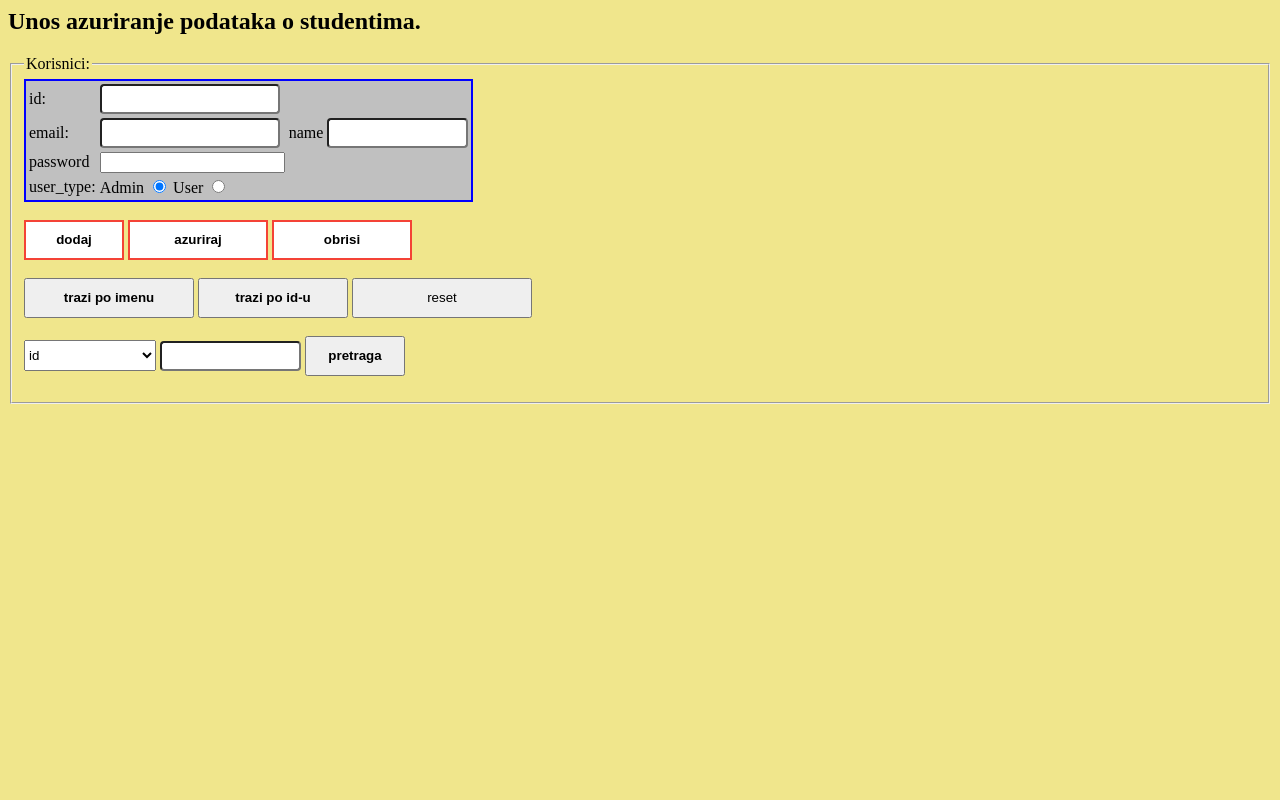
After one commit to AleLesa22/KompjuterBiblioteka, a PHP site: page /loginsystem/crud.php in a window 1280 px wide. The commit adds this page. Run offline with PHP 8.4, Linux system fonts and the light colour scheme.

Commit message:
adding crud opperations on database to admin

```diff
--- a/Kompjuterska_Biblioteka/loginsystem/admin_page.php
+++ b/Kompjuterska_Biblioteka/loginsystem/admin_page.php
@@ -33,6 +33,10 @@ if(!isset($_SESSION['admin_name'])){
       <a href="login_form.php" class="btn">login</a>
       <a href="register_form.php" class="btn">registracija</a>
       <a href="logout.php" class="btn">logout</a>
+      <a href="crud.php" class="btn"> Upravljajte sa clanovima baze </a>
+   </div>
+
+
    </div>
 
 </div>
--- /dev/null
+++ b/Kompjuterska_Biblioteka/loginsystem/crud.php
@@ -0,0 +1,332 @@
+<html>
+<head>
+ <title> Podaci o studentima </title>
+ <style type="text/css">
+   .auto-style1 {
+    border: 2px solid #0000FF;
+    background-color: #C0C0C0;
+  }
+  <style>
+  .button {
+    background-color: #4CAF50;
+    border: none;
+    color: white;
+    padding: 16px 32px;
+    text-align: center;
+    text-decoration: none;
+    display: inline-block;
+    font-size: 16px;
+    margin: 4px 2px;
+    -webkit-transition-duration: 0.4s;
+    transition-duration: 0.4s;
+    cursor: pointer;
+  }
+
+  .button1 {
+    background-color: white;
+    color: black;
+    border: 2px solid #4CAF50;
+  }
+
+  .button1:hover {
+    background-color: #4CAF50;
+    color: white;
+  }
+
+  .button2 {
+    background-color: white;
+    color: black;
+    border: 2px solid #008CBA;
+  }
+
+  .button2:hover {
+    background-color: #008CBA;
+    color: white;
+  }
+
+  .button3 {
+    background-color: white;
+    color: black;
+    border: 2px solid #f44336;
+  }
+
+  .button3:hover {
+    background-color: #f44336;
+    color: white;
+  }
+
+  .button4 {
+    background-color: white;
+    color: black;
+    border: 2px solid #e7e7e7;
+  }
+
+  .button4:hover {background-color: #e7e7e7;}
+
+  .button5 {
+    background-color: white;
+    color: black;
+    border: 2px solid #555555;
+  }
+
+  .button5:hover {
+    background-color: #555555;
+    color: white;
+  }
+</style>
+</head>
+
+<body style="background-color:#F0E68C">
+ <h2 style="font:arial color:blue">
+  Unos azuriranje podataka o studentima.
+</h2>
+<fieldset>
+  <legend>Korisnici:</legend>
+  <form method="post" action="crud.php">
+
+    <!-- PHP -->
+    <!-- P R E T R A G A   P O   IMENU! -->
+    <?php
+    $mysqli = new mysqli("localhost","root","","user_db");
+    if ($mysqli->error)
+    {
+      die("Greska!" . $mysqli->error);
+    }
+
+    $id="";
+    $name="";
+    $email="";
+    $user_type="";
+    $password="";
+
+    if (isset($_POST['trazi']))
+    {
+      $upit = "SELECT * FROM user_form WHERE name LIKE '" . $_POST['name'] . "'";
+      $rez = $mysqli->query($upit);
+
+      if (!$rez) {
+        print("Ne moze se izvrsiti upit!!! <br>");
+        die($mysqli->error);
+      }
+      if(!($red = $rez->fetch_assoc()))
+      {
+       print("Nema trazenog korisnika po imenu!<br>");
+     }
+     else
+     {
+      $id= $red['id'];
+      $name= $red['name'];
+      $email= $red['email'];
+      $user_type= $red['user_type'];
+      $password= $red['password'];
+
+    }
+  }
+      // PRETRAGA PO ID-U
+  elseif (isset($_POST['trazi2']))
+  {
+    $upit2 = "SELECT * FROM user_form WHERE id LIKE '" . $_POST['id'] . "'";
+    $rez = $mysqli->query($upit2);
+
+    if (!$rez) {
+      print("Ne moze se izvrsiti upit!!! <br>");
+      die($mysqli->error);
+    }
+    if(!($red = $rez->fetch_assoc()))
+    {
+     print("Nema trazenog korisnika po id-u!<br>");
+   }
+   else
+   {
+    $id= $red['id'];
+    $name= $red['name'];
+    $email= $red['email'];
+    $user_type= $red['user_type'];
+    $password= $red['password'];
+  }
+}
+      // PRETRAGA PO SELEKTOVANIM KRITERIJUMIMA
+elseif(isset($_POST['pretraga']))
+{
+ foreach($_POST['polje'] as $select) {}
+   $upit3 = "SELECT * FROM user_form WHERE $select LIKE '" . $_POST['polje_p'] . "'";
+
+ if(!($rez = $mysqli->query($upit3)))
+ {
+   print("Ne moze se izvrsiti upit! <br>");
+   die($mysqli->error);
+ }
+ if(!($red = $rez->fetch_assoc()))
+ {
+   print("Nema trazenog korisnika po selektovanom kriterujumu!<br>");
+   die($mysqli->error);
+ }
+ else
+    //keriranje tabele
+ {
+  if ($rez->num_rows>1)
+  {
+    echo "<table border='3px' <tr><th>id: </th><th>name: </th><th>email: </th><th>user_type: </th></tr>";
+    while ($row = $rez->fetch_assoc()) {
+      echo "<tr><td>" .
+      $row["id"] . "</td>" . "<td>" .
+      $row["name"] . "</td>" . "<td>" .
+      $row["email"] . "</td>" . "<td>" .
+      $row["user_type"] . "</td>" . "</tr>";
+    }
+    echo "</table><br><br>";
+  }
+  else
+  {
+    echo "Imamo samo jednog korisnika";
+  }
+
+  $id= $red['id'];
+  $name= $red['name'];
+  $email= $red['email'];
+  $user_type= $red['user_type'];
+  $password= $red['password'];
+
+}
+}
+// D O D A V A NJ E   N O V O G    K O R I S N I K A
+elseif (isset($_POST['dodaj']))
+{
+  if ((!$_POST['id']) || (!$_POST['name']) || (!$_POST['email']) || (!$_POST['password']) || (!$_POST['user_type']))
+  {
+    echo "Mora biti unet id,name,email,password,user_type";
+  }
+  else
+  {
+    $upitdod = "INSERT INTO user_form(id,name,email,password,user_type) VALUES ('" . $_POST['id'] . "','" . $_POST['name'] . "','" . $_POST['email'] . "','". $_POST['password'] . "','" . $_POST['user_type'] . "')";
+    $mysqli->query($upitdod);
+    // if(!$rezd=$mysqli->query($upitdod))
+    // {
+    //   print("Ne moze se izvrsiti upit! <br>");
+    //   die($mysqli->error);
+    // }
+    $message = "Slog je dodat!";
+  }
+}
+
+// A Z U R I R A NJ E   P O S T O J E C E G   S L O G A
+elseif (isset($_POST['azuriraj'])) {
+  if ((!$_POST['id']) || (!$_POST['name']) || (!$_POST['email']) || (!$_POST['password']) || (!$_POST['user_type'])) {
+    echo "Mora biti unet id,name,email,password,user_type";
+  }
+  else
+  {
+   // $upit4="update user_type SET id = '" . $_POST['id'] . "',
+   // name = '" . $_POST['name'] . "',
+   // email = '" . $_POST['email'] . "',
+   // password = '" . $_POST['password'] . "',
+   // user_type = '" . $_POST['user_type'] . "'
+   // WHERE id = '" . $_POST['id'] . "'";
+    $upit4="UPDATE user_form SET name= '" . $_POST['name'] . "', email = '" . $_POST['email'] . "', password = '" . $_POST['password'] . "' , user_type = '" . $_POST['user_type'] . "' WHERE id = '" . $_POST['id'] . "'";
+    $mysqli->query($upit4);
+
+
+  //  if(!($rez = $mysqli->query($upit4)))
+  //  {
+  //   print("Ne moze se izvrsiti azuriranje u tabeli! <br>");
+  //   die($mysqli->error);
+  // }
+  $message = "SLOG JE AZURIRAN";
+}
+
+$id=$_POST['id'];
+$name=$_POST['name'];
+$email=$_POST['email'];
+$password=$_POST['password'];
+$user_type=$_POST['user_type'];
+}
+
+
+// B R I S A NJ E   P O S T O J E C E G   S L O G A
+elseif (isset($_POST['obrisi'])) {
+  $upitbris = "DELETE FROM user_form WHERE id = '" .$_POST['id'] . "'";
+  $rezb=$mysqli->query($upitbris);
+  if(!$rezb)
+  {
+   print("Ne moze se izvrsiti brisanje!<br>");
+   die($mysqli->error);
+ }
+ printf("Obrisano redova: %d\n", $mysqli->affected_rows);
+ $id="";
+ $name="";
+ $email="";
+ $password="";
+ if($mysqli->affected_rows!=0)
+  $message="Slog je usupesno obrisan";
+}
+
+$id= TRIM($id);
+$name=TRIM($name);
+$email=TRIM($email);
+$password=TRIM($password);
+
+
+?>
+<!--  PHP -->
+
+<table class="auto-style1">
+ <col span="1" align="left">
+ <tr>
+  <td> id:</td>
+  <td>
+   <input name="id" value="<?php echo "$id" ?>" type="text" size="7" style="width: 180px; border-radius: 4px; height: 30px;" align="left"></td>
+ </tr>
+ <tr>
+   <td>email: </td>
+   <td>
+    <input name="email" value="<?php echo "$email" ?>" type="text" size="7" style="width: 180px; border-radius: 4px; height: 30px;" align="left"></td>
+    <td>name</td>
+    <td>
+     <input name="name" type="text" value="<?php echo "$name" ?>" size="7" style="width: 141px; border-radius: 4px; height: 30px;" align="left"></td>
+   </tr>
+   <tr>
+     <td>password</td>
+     <td><input type="text" value="<?php echo "$password" ?>" name="password"></td>
+   </tr>
+   <tr>
+     <td>user_type:</td>
+     <td>
+      <?php
+      if($user_type=="User"){?>
+        <label> Admin
+         <input name="user_type" value="<?php echo "$user_type" ?>" type="radio" value="Admin">
+         User
+         <input name="user_type" type="radio" value="User" checked="checked">
+       </label>
+       <?php
+     } else{ ?>
+      <label> Admin
+       <input name="user_type" type="radio" value="Admin" checked="checked">
+       User
+       <input name="user_type" type="radio" value="User">
+     </label>
+   <?php }?>
+ </td>
+</tr>
+</table>
+<br>
+<input class="button button3" type="submit" name="dodaj" value="dodaj" style="background-color:blue color:yellow; font-weight:bold; width: 100px; height: 40px;">
+<input class="button button3" type="submit" name="azuriraj" value="azuriraj" style="background-color:blue color:yellow; font-weight:bold; width: 140px; height: 40px;">
+<input class="button button3" type="submit" name="obrisi" value="obrisi" style="background-color:blue color:yellow; font-weight:bold; width: 140px; height: 40px;">
+<br><br>
+<input type="submit" name="trazi" value="trazi po imenu" style="background-color:blue color:yellow; font-weight:bold; width: 170px; height: 40px;">
+<input type="submit" name="trazi2" value="trazi po id-u" style="background-color:blue color:yellow; font-weight:bold; width: 150px; height: 40px;">
+<input type="reset" name="reset1" value="reset" style="width: 180px; height: 40px;">
+<br><br>
+<select name="polje[]" style="width: 132px; height: 31px">
+  <option value="id">id</option>
+  <option value="name">name</option>
+  <option value="user_type">user_type</option>
+  <option value="email">email</option>
+</select>
+<input name="polje_p" type="text" size="7"  style="width: 141px; border-radius: 4px; height: 30px;" align="left">
+<input type="submit" name="pretraga" value="pretraga" style="background-color:blue color:yellow; font-weight:bold; width: 100px; height: 40px;">
+</form>
+</fieldset>
+</body>
+</html>
```
